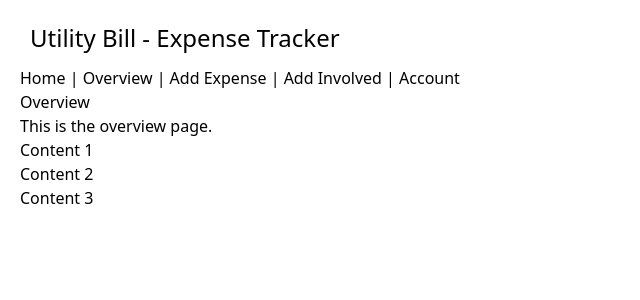
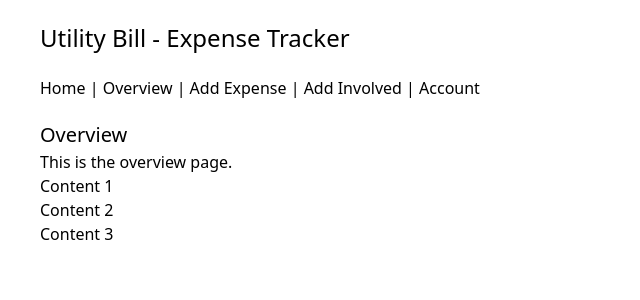
Before and after one commit to jan-soh/utility-bill, an Angular app in the folder client/angular/: page /overview in a window 1280 px wide. Shown: the top 300 px of the page, without its empty margins (0-640 px from the left). Built offline with nearby package versions, Linux system fonts and the light colour scheme.

Commit message:
Added styles

```diff
--- a/client/angular/src/app/account/account.html
+++ b/client/angular/src/app/account/account.html
@@ -3,7 +3,7 @@
 </style>
 
 <div class="page-content-container">
-  <h1>Account</h1>
+  <h1 class="page-title-text">Account</h1>
   <p>Do the accounting here.</p>
   <div>
     Content 1 <br>
--- a/client/angular/src/app/add-expense/add-expense.html
+++ b/client/angular/src/app/add-expense/add-expense.html
@@ -4,7 +4,7 @@
 
 
 <div class="page-content-container">
-  <h1>Add Expense</h1>
+  <h1 class="page-title-text">Add Expense</h1>
   <p>Add expense here.</p>
   <div>
     Content 1 <br>
--- a/client/angular/src/app/add-involved/add-involved.html
+++ b/client/angular/src/app/add-involved/add-involved.html
@@ -4,7 +4,7 @@
 
 
 <div class="page-content-container">
-  <h1>Add Involved</h1>
+  <h1 class="page-title-text">Add Involved</h1>
   <p>Add another involved person.</p>
   <add-involved-form></add-involved-form>
 </div>
--- a/client/angular/src/app/app.css
+++ b/client/angular/src/app/app.css
@@ -4,12 +4,5 @@
 
 .app-title-text {
   font-size: 24px;
-  margin: 10px;
-}
-
-
-/* shared styles */
-
-.page-content-container {
   margin: 20px;
 }
--- /dev/null
+++ b/client/angular/src/app/navigation/navigation.css
@@ -0,0 +1,3 @@
+.navigation-container {
+  margin: 20px;
+}
--- a/client/angular/src/app/navigation/navigation.html
+++ b/client/angular/src/app/navigation/navigation.html
@@ -1,3 +1,4 @@
+<div class="navigation-container">
   <nav>
     <a routerLink="/">Home</a>
     |
@@ -9,3 +10,4 @@
     |
     <a routerLink="/account">Account</a>
   </nav>
+</div>
--- a/client/angular/src/app/navigation/navigation.ts
+++ b/client/angular/src/app/navigation/navigation.ts
@@ -1,10 +1,11 @@
 import {Component} from '@angular/core';
-import {RouterLink, RouterOutlet} from '@angular/router';
+import {RouterLink} from '@angular/router';
 
 @Component({
   selector: 'navigation',
   templateUrl: './navigation.html',
-  imports: [RouterLink, RouterOutlet],
+  styleUrl: './navigation.css',
+  imports: [RouterLink],
 })
 export class Navigation {
 
--- a/client/angular/src/app/overview/overview.html
+++ b/client/angular/src/app/overview/overview.html
@@ -3,7 +3,7 @@
 </style>
 
 <div class="page-content-container">
-  <h1>Overview</h1>
+  <h1 class="page-title-text">Overview</h1>
   <p>This is the overview page.</p>
   <div>
     Content 1 <br>
--- a/client/angular/src/styles.css
+++ b/client/angular/src/styles.css
@@ -1,3 +1,12 @@
 /* You can add global styles to this file, and also import other style files */
 
 @import 'tailwindcss';
+
+
+.page-content-container {
+  margin: 20px;
+}
+
+.page-title-text {
+  font-size: 20px;
+}
```
Lines whose indentation alone changed are shown as unchanged.
